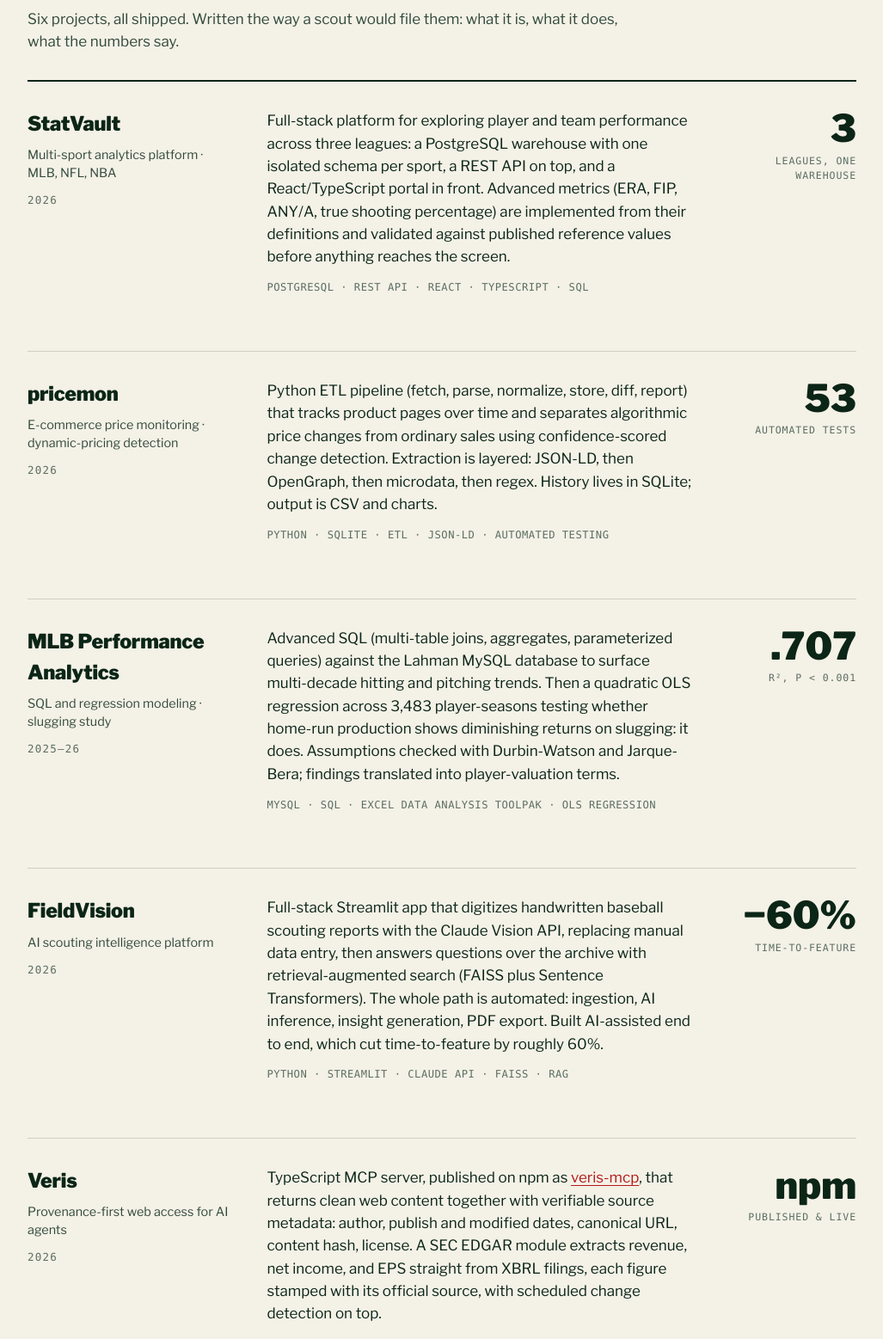
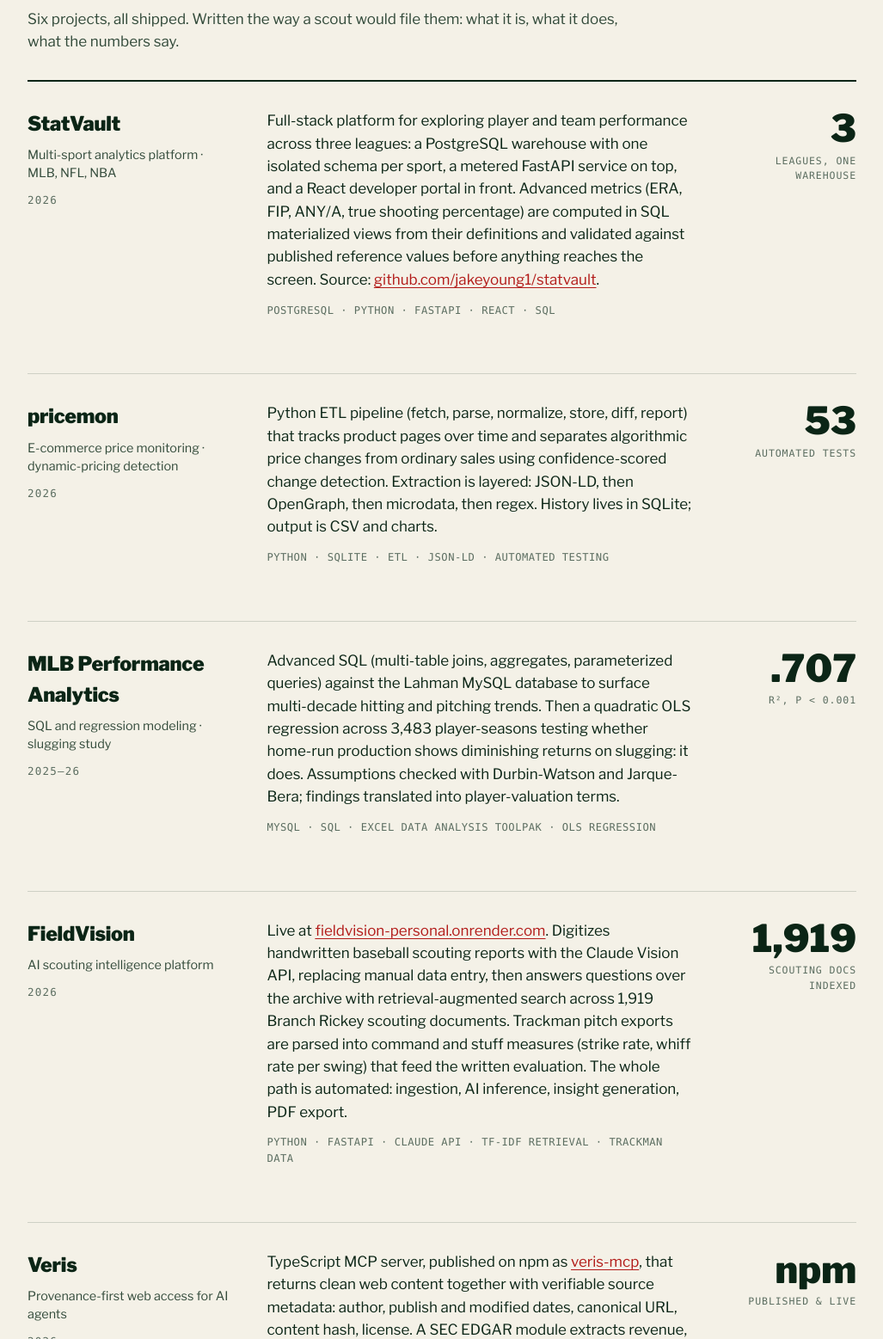
Before and after one commit to jakeyoung1/jakeyoung1.github.io, a plain HTML site: page index.html in a window 1280 px wide. Shown: the part 1181-2738 px from the top of the page at 86% size, without its empty margins (126-1153 px from the left). Drawn offline with nearby package versions, Linux system fonts and the light colour scheme; a web font is replaced by a local one.

Commit message:
Portfolio: link StatVault and live FieldVision, correct both stacks
- StatVault: link the now-public repo; the portal is React + Vite (JSX),
  not TypeScript, and the API is FastAPI
- FieldVision: card described the retired Streamlit/FAISS build; the live
  deploy is FastAPI with TF-IDF retrieval. Adds the live URL and the
  Trackman command/stuff measures.
- Replace the unverifiable "-60% time-to-feature" stat with the 1,919
  indexed scouting documents

Co-Authored-By: RuFlo <ruv@ruv.net>

```diff
--- a/index.html
+++ b/index.html
@@ -84,8 +84,8 @@
       <p class="report-year">2026</p>
     </div>
     <div class="report-body">
-      <p>Full-stack platform for exploring player and team performance across three leagues: a PostgreSQL warehouse with one isolated schema per sport, a REST API on top, and a React/TypeScript portal in front. Advanced metrics (ERA, FIP, ANY/A, true shooting percentage) are implemented from their definitions and validated against published reference values before anything reaches the screen.</p>
-      <p class="report-tools">PostgreSQL &middot; REST API &middot; React &middot; TypeScript &middot; SQL</p>
+      <p>Full-stack platform for exploring player and team performance across three leagues: a PostgreSQL warehouse with one isolated schema per sport, a metered FastAPI service on top, and a React developer portal in front. Advanced metrics (ERA, FIP, ANY/A, true shooting percentage) are computed in SQL materialized views from their definitions and validated against published reference values before anything reaches the screen. Source: <a href="https://github.com/jakeyoung1/statvault">github.com/jakeyoung1/statvault</a>.</p>
+      <p class="report-tools">PostgreSQL &middot; Python &middot; FastAPI &middot; React &middot; SQL</p>
     </div>
     <div class="report-stat">
       <p class="stat-value">3</p>
@@ -132,12 +132,12 @@
       <p class="report-year">2026</p>
     </div>
     <div class="report-body">
-      <p>Full-stack Streamlit app that digitizes handwritten baseball scouting reports with the Claude Vision API, replacing manual data entry, then answers questions over the archive with retrieval-augmented search (FAISS plus Sentence Transformers). The whole path is automated: ingestion, AI inference, insight generation, PDF export. Built AI-assisted end to end, which cut time-to-feature by roughly 60%.</p>
-      <p class="report-tools">Python &middot; Streamlit &middot; Claude API &middot; FAISS &middot; RAG</p>
+      <p>Live at <a href="https://fieldvision-personal.onrender.com">fieldvision-personal.onrender.com</a>. Digitizes handwritten baseball scouting reports with the Claude Vision API, replacing manual data entry, then answers questions over the archive with retrieval-augmented search across 1,919 Branch Rickey scouting documents. Trackman pitch exports are parsed into command and stuff measures (strike rate, whiff rate per swing) that feed the written evaluation. The whole path is automated: ingestion, AI inference, insight generation, PDF export.</p>
+      <p class="report-tools">Python &middot; FastAPI &middot; Claude API &middot; TF-IDF retrieval &middot; Trackman data</p>
     </div>
     <div class="report-stat">
-      <p class="stat-value">&minus;60%</p>
-      <p class="stat-label">time-to-feature</p>
+      <p class="stat-value">1,919</p>
+      <p class="stat-label">scouting docs indexed</p>
     </div>
   </article>
 
```
